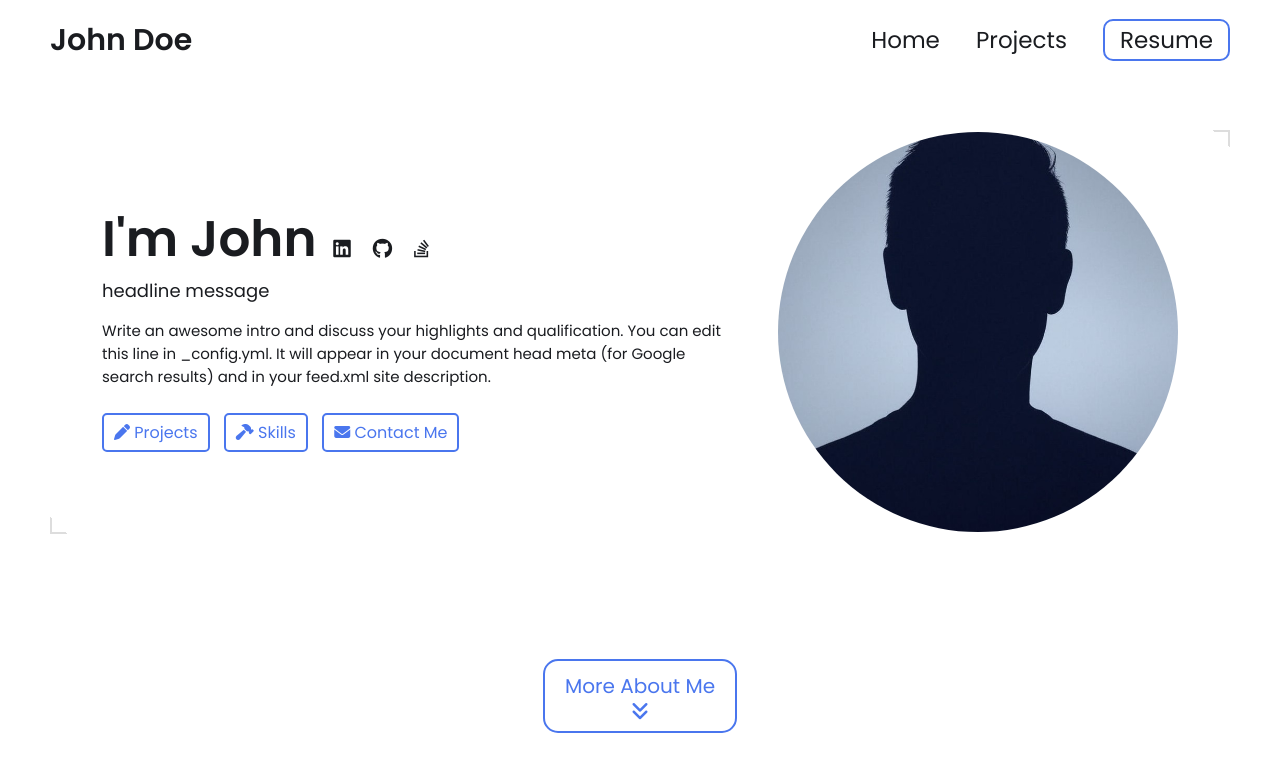
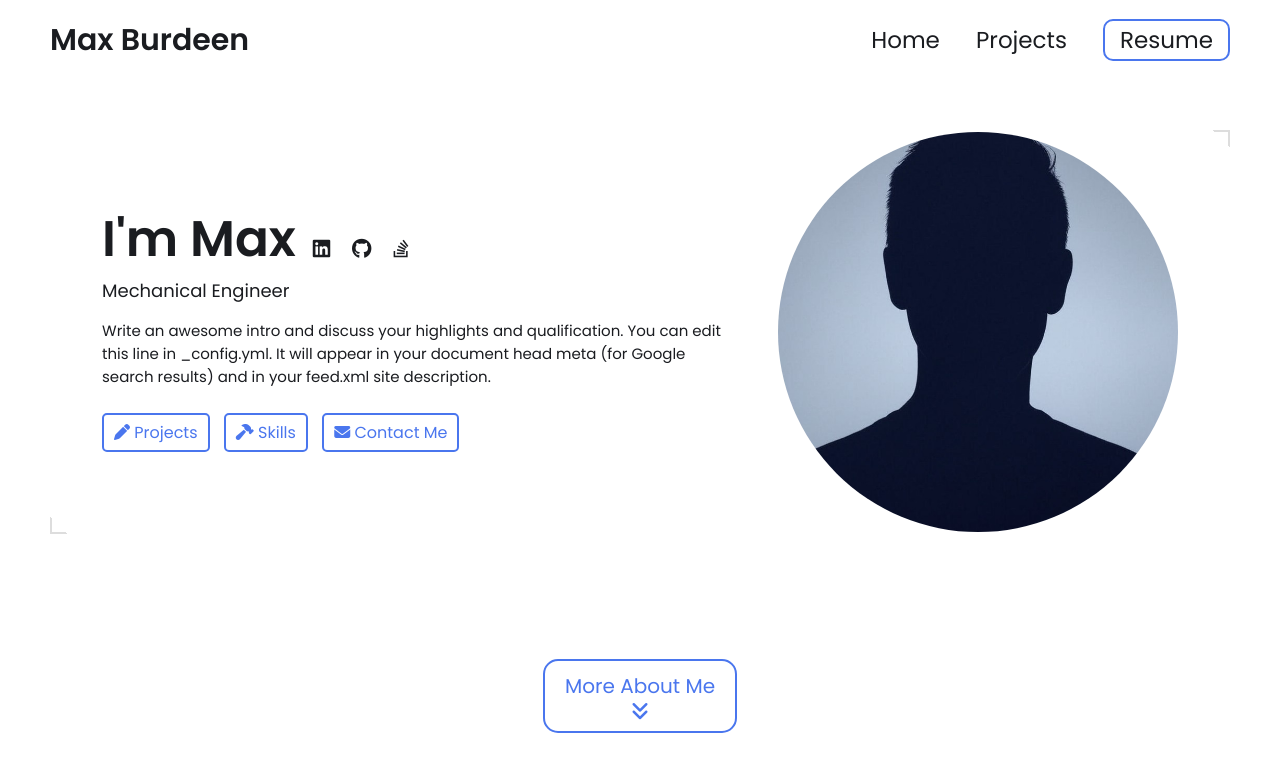
Before and after one commit to maxburdeen/maxburdeen.github.io, a Jekyll site: the page built from index.html, in a window 1280 px wide and 900 px high. Shown: the top 772 px of the window. Built offline with Jekyll 4.4.1, drawn with Linux system fonts in a browser that asks for light colours.

Commit message:
Update _config.yml

```diff
--- a/_config.yml
+++ b/_config.yml
@@ -7,13 +7,13 @@
 
 # Main Page Setup
 
-title: John Doe's Portfolio # This is what shows up in the tab of the browser
+title: Max Burdeen's Portfolio # This is what shows up in the tab of the browser
 
 
 
 # Hero Section
-name: John Doe
-headline: headline message
+name: Max Burdeen
+headline: Mechanical Engineer
 description: >- # dont remove this line. this will ignore all new lines until the next section
   Write an awesome intro and discuss your highlights and qualification. You can edit this
   line in _config.yml. It will appear in your document head meta (for
```
